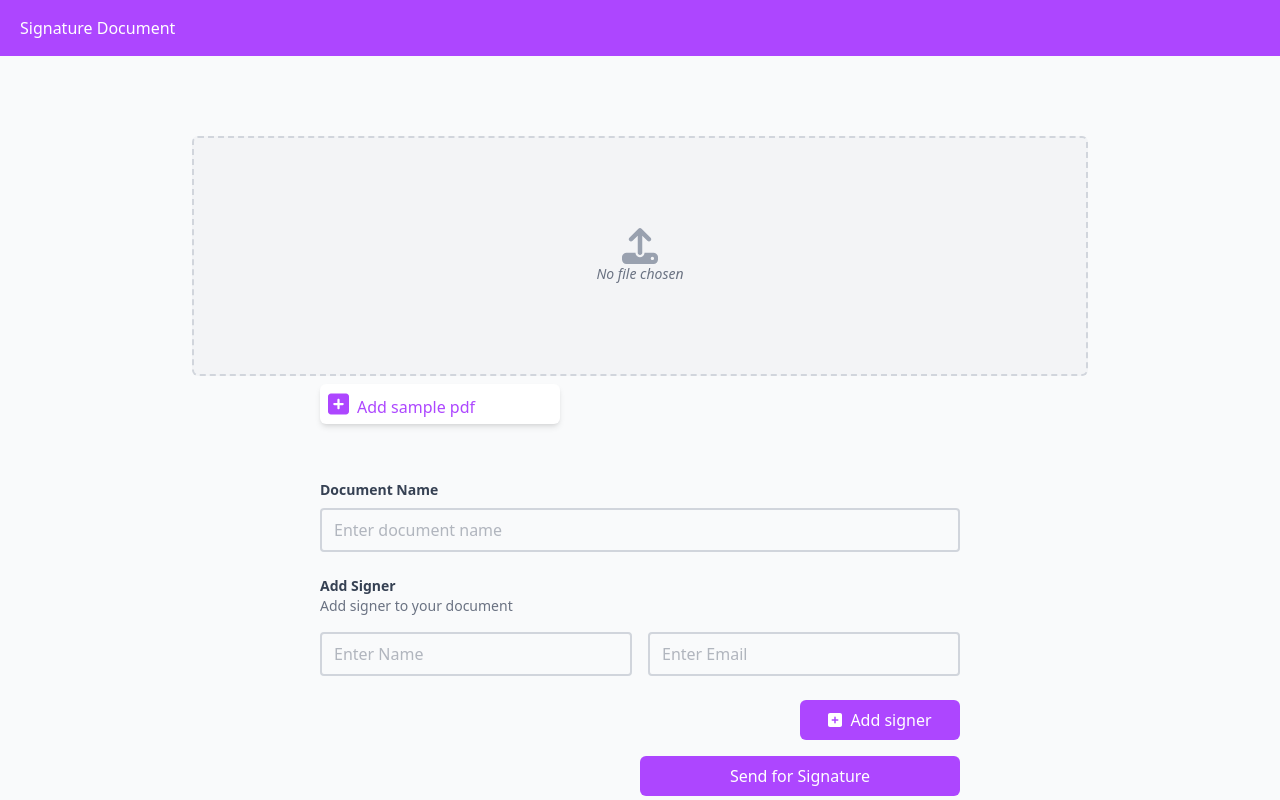
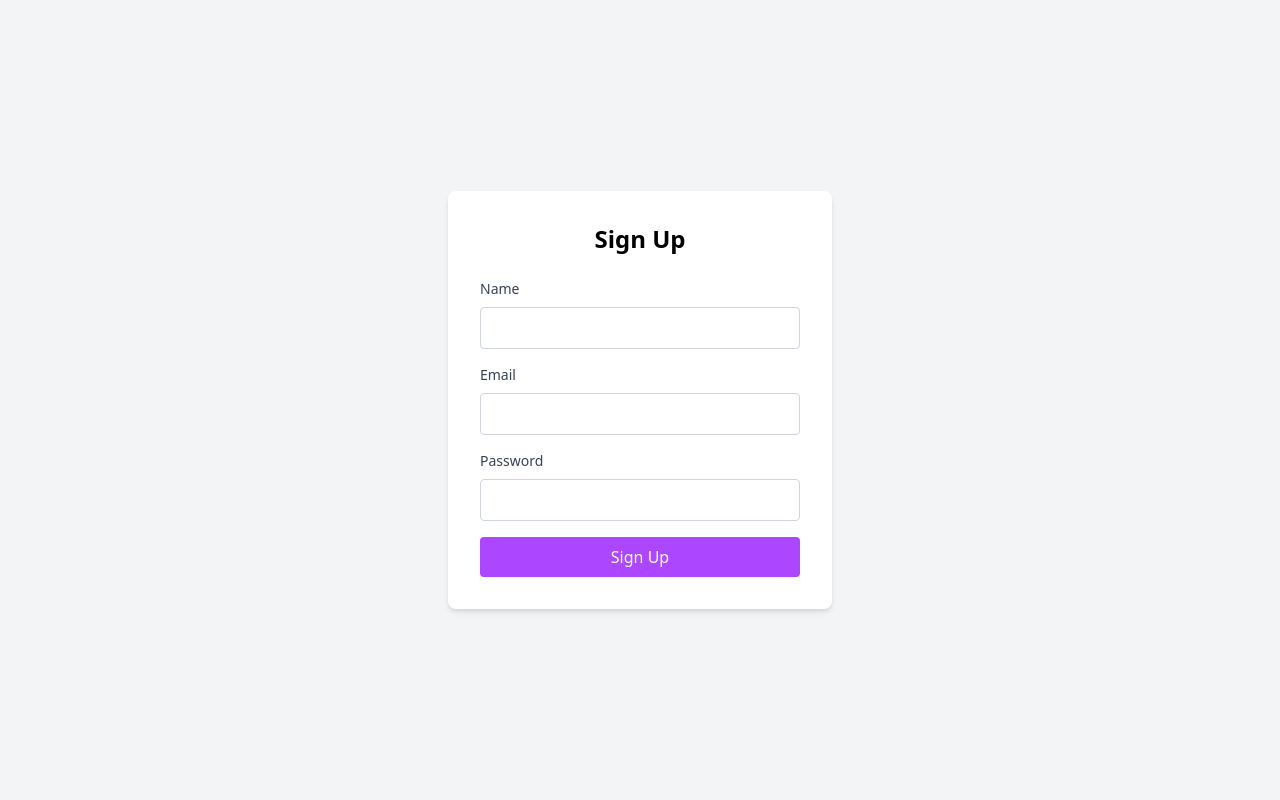
Before and after one commit to Vikash0277/boloforms-frontend, a React (Vite) app: page / in a window 1280 px wide. Built offline with nearby package versions, Linux system fonts and the light colour scheme.

Commit message:
rotues changes

```diff
--- a/src/App.jsx
+++ b/src/App.jsx
@@ -16,10 +16,10 @@ function App() {
       <DndProvider backend={HTML5Backend}>
         <BrowserRouter>
           <Routes>
-            <Route path="/" element={<Dashboard />} />
+            <Route path="/dashboard" element={<Dashboard />} />
             <Route path="/sign/:documentId/:email" element={<SignDocument />} />
             <Route path='/signin' element={<SignIn />} />
-            <Route path='/signup' element={<SignUp />} />
+            <Route path='/' element={<SignUp />} />
           </Routes>
         </BrowserRouter>
       </DndProvider>
--- a/src/pages/SignIn.jsx
+++ b/src/pages/SignIn.jsx
@@ -19,7 +19,7 @@ export default function SignIn() {
       localStorage.setItem("token", data.token);
       localStorage.setItem("userEmail",email);
       alert("Login successful");
-      navigate("/");
+      navigate("/dashboard");
     } catch (error) {
       console.error("Login error:", error);
       alert(error.response?.data?.message || "Login failed");
--- a/src/pages/SignUp.jsx
+++ b/src/pages/SignUp.jsx
@@ -21,7 +21,7 @@ export default function SignUp() {
       localStorage.setItem("token", data.token);
       localStorage.setItem("userEmail",email);
       alert("Signup successful");
-      navigate("/"); // Redirect after signup
+      navigate("/dashboard");
     } catch (error) {
       console.error("Signup error:", error);
       alert(error.response?.data?.message || "Signup failed");
```
Also changed, not shown: 1 other file (tests, documents, lock files or other folders).
